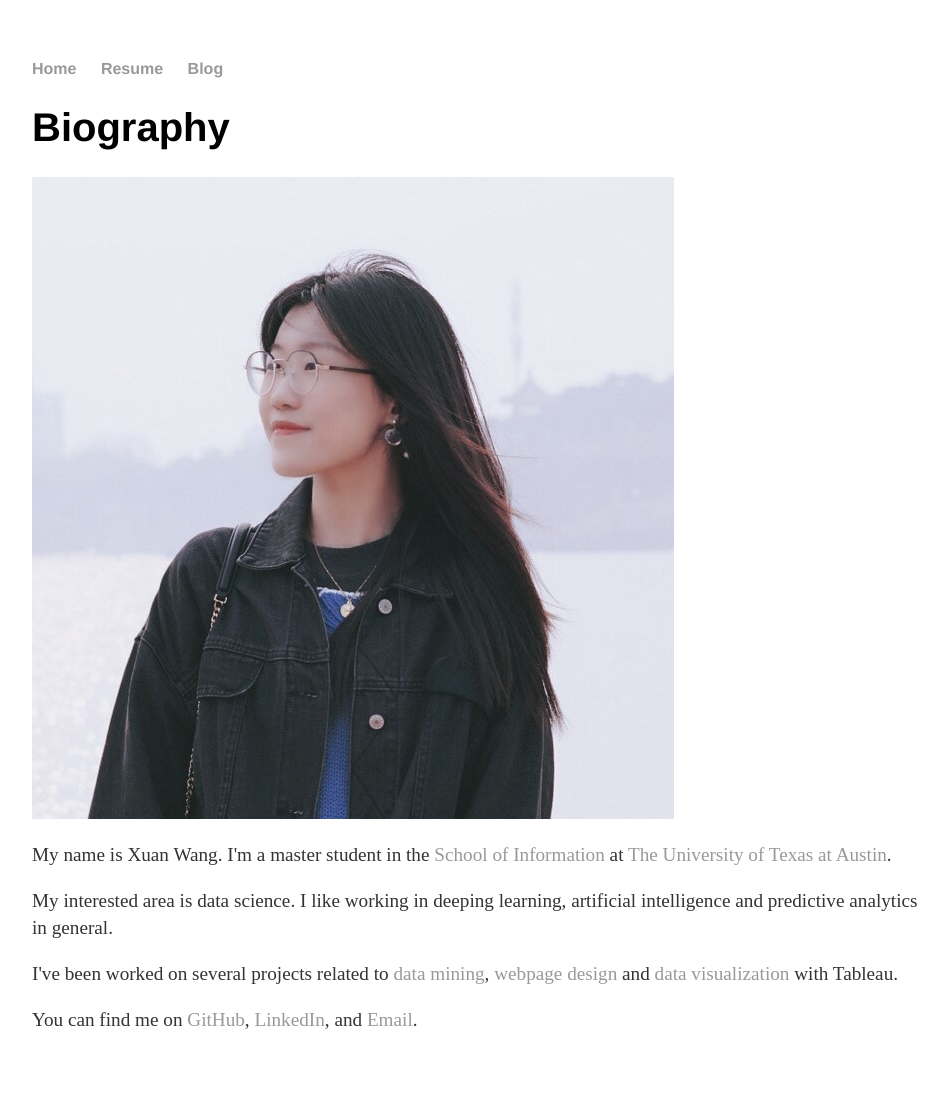
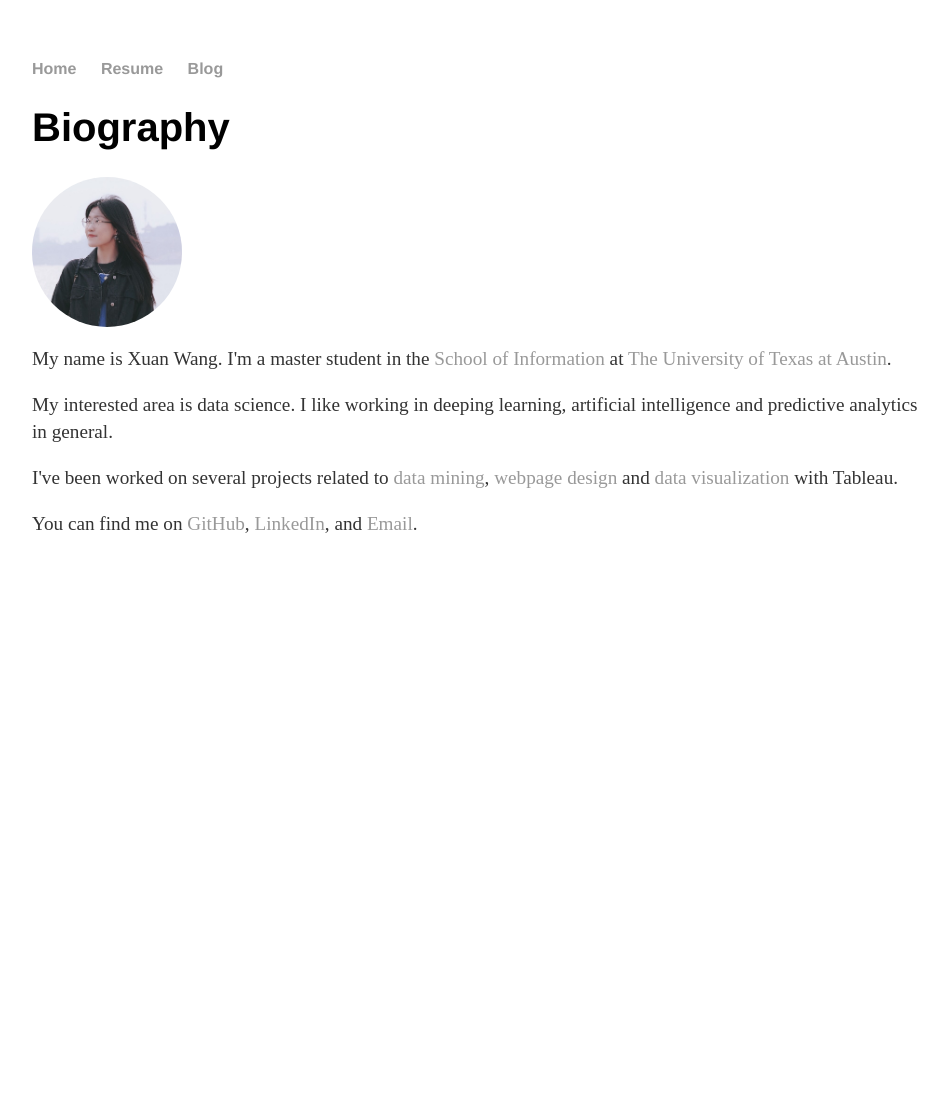
Before and after one commit to xxuanwang-zz/Portfolio, a Jekyll site: the page built from index.html, in a window 1280 px wide. Shown: the whole page, without its empty margins (160-1108 px from the left). Built offline with Jekyll 4.4.1, drawn with Linux system fonts in a browser that asks for light colours; after the commit the page ends 900 px from its top, so only the background shows below that.

Commit message:
Update index.html

```diff
--- a/index.html
+++ b/index.html
@@ -6,7 +6,19 @@ title: Xuan Wang
   <header>
     <h1>Biography</h1>
   </header>
-  <img class="img" src="./img/me.jpg" object-fit: cover;/>
+  <style>
+	  .div{
+		  border-radius:50%;
+		  overflow:hidden;
+		  width: 150px;
+		  height: 150px;
+	  }
+  </style>
+  <section id="about">
+    <div class="div">
+	    <img class="imgCenter" src="./img/me.jpg" style="width: 100%; height: auto;"/>
+     </div>
+
     <p>
       My name is Xuan Wang. I'm a master student in the <a href="https://www.ischool.utexas.edu/">School of Information</a> at <a href="https://www.utexas.edu/">The University of Texas at Austin</a>.
     </p>
```
